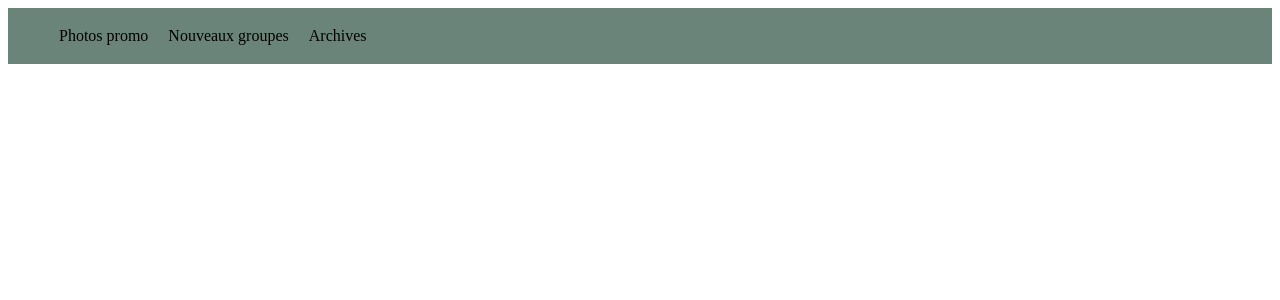
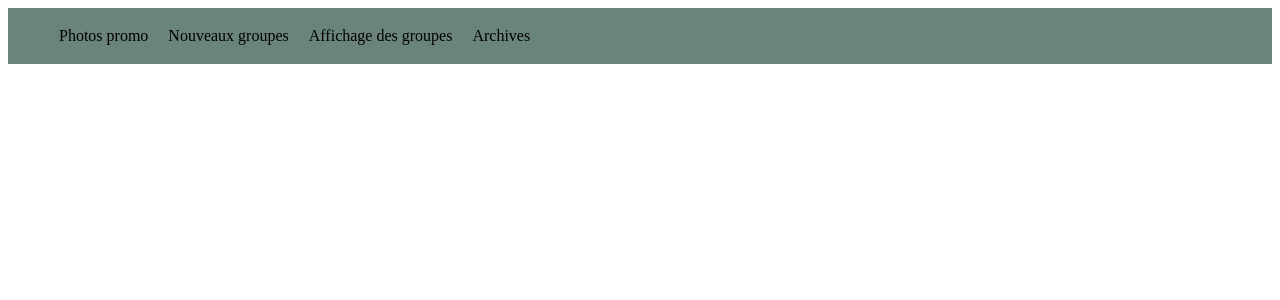
Before and after one commit to Emmy-vandeville/Projet-CNB3-S1, a PHP site: page /pages_enseignant/archives.php in a window 1280 px wide. Shown: the top 300 px of the page. Run offline with PHP 8.4, Linux system fonts and the light colour scheme.

Commit message:
header enseignant (nouvel onglet)

```diff
--- a/includes/header_enseignant.php
+++ b/includes/header_enseignant.php
@@ -4,7 +4,7 @@
     <meta charset="UTF-8">
     <meta name="viewport" content="width=device-width, initial-scale=1.0">
     <link rel="stylesheet" href="../style.css">
-    <title>Page étudiant</title>
+    <title>Page enseignant</title>
 
     <?php
 
@@ -17,8 +17,12 @@ $topmenu[] = array(
   'libelle' => 'Nouveaux groupes',
   'url' => getRootPath().'pages_enseignant/nouveau_grp.php');
 $topmenu[] = array(
+  'libelle' => 'Affichage des groupes',
+  'url' => getRootPath().'pages_enseignant/affichage_grp.php');
+$topmenu[] = array(
   'libelle' => 'Archives',
   'url' => getRootPath().'pages_enseignant/archives.php');
+
 ?>
 
 
```
